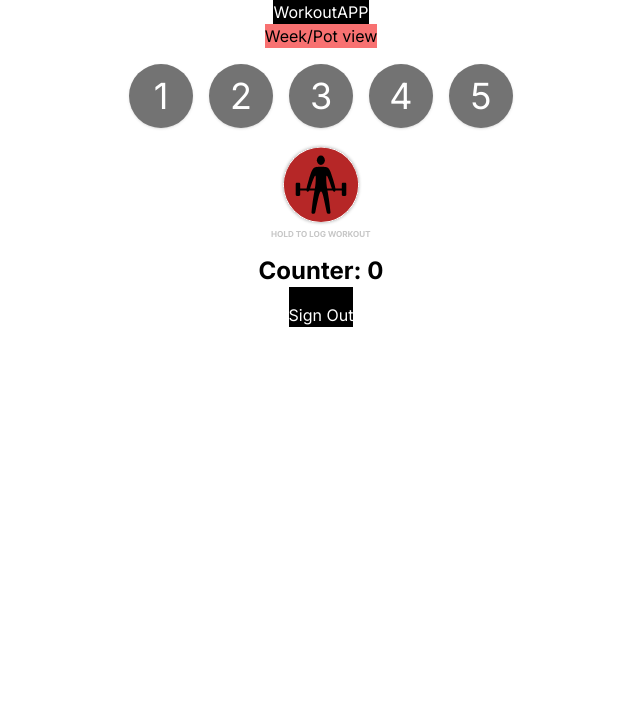
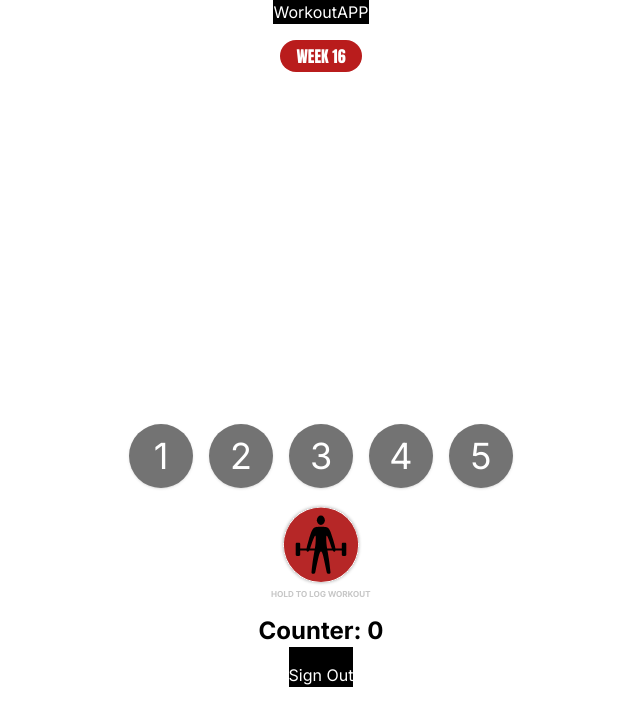
Before and after one commit to sandeepsuri/workout_application, a Next.js app in the folder workout-app/: page /Dashboard in a window 1280 px wide. Shown: the top 726 px of the page, without its empty margins (319-959 px from the left). Built offline with nearby package versions, Linux system fonts and the light colour scheme; no server answers; sample sign-in values are in the browser's storage.

Commit message:
created new component called weekTracker

```diff
--- a/workout-app/src/app/Dashboard/page.tsx
+++ b/workout-app/src/app/Dashboard/page.tsx
@@ -1,5 +1,6 @@
 'use client'
 import { useRouter } from 'next/navigation';
+import WeekTracker from "@/components/weekTracker";
 import Weekpot from "@/components/weekpot";
 import Header from "@/components/header";
 import Log from "@/components/log";
@@ -43,6 +44,7 @@ export default function Dashboard() {
   return (
   <div className="flex flex-col items-center h-screen">
     <Header />
+    <WeekTracker />
     <Weekpot />
     <Log />
     <footer className="bg-black"><button onClick={() => auth.signOut()} className="mt-4 text-white">Sign Out</button></footer>
--- /dev/null
+++ b/workout-app/src/components/weekTracker.tsx
@@ -0,0 +1,23 @@
+import React, { useState } from 'react';
+
+const weekTracker: React.FC = () => {
+  const [buttonClicked, setButtonClicked] = useState(false);
+
+  const handleClick = () => {
+    setButtonClicked(!buttonClicked);
+  };
+
+  return (
+    <div className="flex justify-center items-start min-h-96 p-4">
+      <button
+        className={`w-${buttonClicked ? 'full' : '52'} h-[20px] px-4 py-[16px] rounded-full justify-center items-center inline-flex bg-red-700 text-white`}
+        onClick={handleClick}
+        style={{ fontFamily: 'Impact' }}
+      >
+        {buttonClicked ? 'WEEK 16 out of 28' : 'WEEK 16'}
+      </button>
+    </div>
+  );
+};
+
+export default weekTracker;
--- a/workout-app/src/components/weekpot.tsx
+++ b/workout-app/src/components/weekpot.tsx
@@ -3,7 +3,7 @@ import React from 'react'
 const weekpot = () => {
   return (
     <div>
-        <div className=" bg-red-400">Week/Pot view</div>
+
     </div>
   )
 }
```
